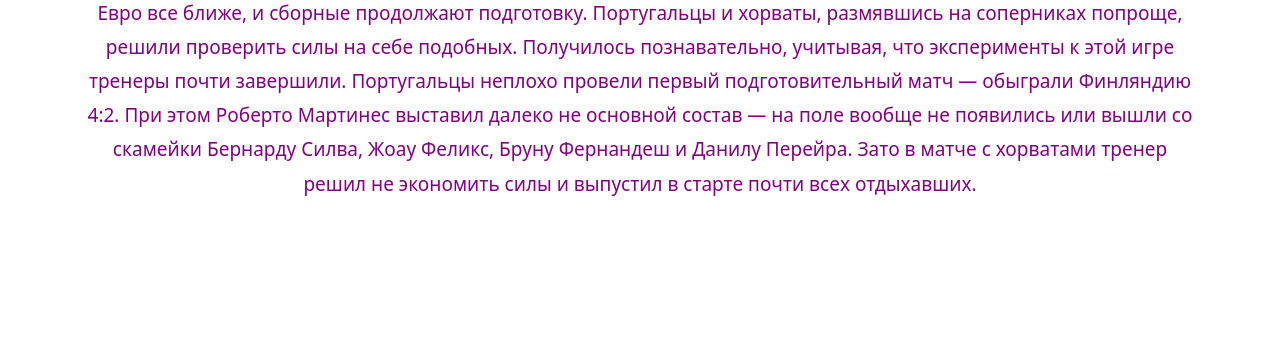
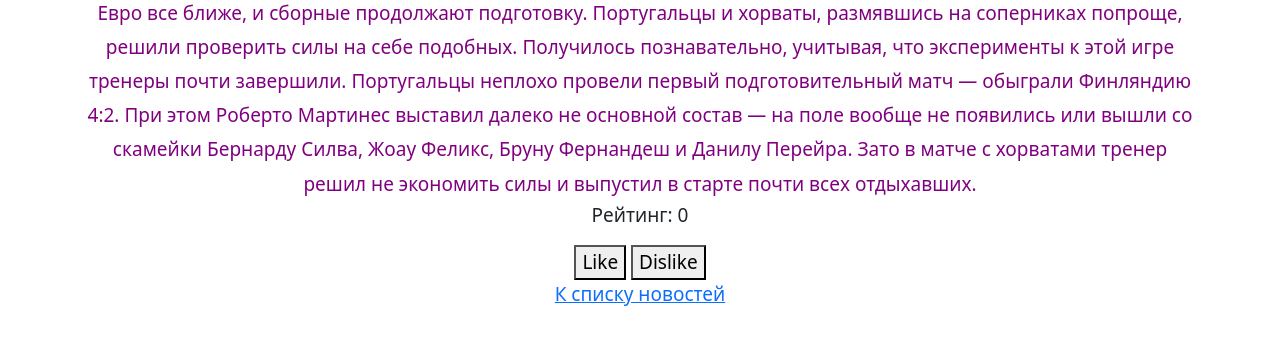
Before and after one commit to Link13-tech/NewsPaper1.0, a Django app: page /107 in a window 1280 px wide. Shown: the part 231-576 px from the top of the page. Run offline with Django 5.2, Linux system fonts and the light colour scheme; data comes from the database, SQL or seed files in the repository; both versions use the stored data as it was after the commit; parts of the project's set-up code (start-up, migrations or seed data) failed here and were passed over; some libraries are stand-ins or nearby versions.

Commit message:
st20 mod 32, adm(filters, actions, fields)

```diff
--- a/NewsPaper/news/models.py
+++ b/NewsPaper/news/models.py
@@ -46,6 +46,10 @@ class Post(models.Model):
     content = models.TextField()
     rating = models.IntegerField(default=0)
 
+    @property
+    def have_rating(self):
+        return self.rating > 0
+
     def __str__(self):
         return f'{self.title.title()}: {self.content[:20]}'
 
@@ -67,8 +71,8 @@ class Post(models.Model):
     def preview(self):
         return self.content[:124] + '...'
 
-    def get_absolute_url(self):
-        return reverse('news_detail', args=[str(self.id)])
+    # def get_absolute_url(self):
+    #     return reverse('news_detail', args=[str(self.id)])
 
 
 class PostCategory(models.Model):
--- a/NewsPaper/news/urls.py
+++ b/NewsPaper/news/urls.py
@@ -1,11 +1,13 @@
 from django.urls import path
 from .views import NewsList, NewsDetail, NewsSearch, NewsCreate, NewsUpdate, NewsDelete, ArticleCreate, ArticleUpdate, ArticleDelete, \
-    subscribe_to_category
+    subscribe_to_category, like_post, dislike_post
 from django.views.decorators.cache import cache_page
 
 urlpatterns = [
     path('', cache_page(60*1)(NewsList.as_view()), name='news_list'),
     path('<int:pk>', NewsDetail.as_view(), name='news_detail'),
+    path('post/<int:post_id>/like/', like_post, name='like_post'),
+    path('post/<int:post_id>/dislike/', dislike_post, name='dislike_post'),
     path('search/', NewsSearch.as_view(), name='news_search'),
     path('create/', NewsCreate.as_view(), name='news_create'),
     path('<int:pk>/edit/', NewsUpdate.as_view(), name='news_update'),
--- a/NewsPaper/news/views.py
+++ b/NewsPaper/news/views.py
@@ -68,6 +68,18 @@ class NewsDetail(DetailView):
             cache.set(f'news-{self.kwargs["pk"]}', obj)
 
         return obj
+
+
+def like_post(request, post_id):
+    post = get_object_or_404(Post, id=post_id)
+    post.like()
+    return redirect('news_detail', pk=post_id)
+
+
+def dislike_post(request, post_id):
+    post = get_object_or_404(Post, id=post_id)
+    post.dislike()
+    return redirect('news_detail', pk=post_id)
 
 
 class NewsSearch(ListView):
--- a/NewsPaper/templates/flatpages/new.html
+++ b/NewsPaper/templates/flatpages/new.html
@@ -13,4 +13,19 @@ News
     <div style="font-size: 19px; line-height: 1.8; color: #800080;">
         {{ post.content|censor }}
     </div>
+    <p>Рейтинг: {{ post.rating }}</p>
+
+    <form action="{% url 'like_post' post.id %}" method="post" style="display:inline;">
+        {% csrf_token %}
+        <button type="submit">Like</button>
+    </form>
+
+    <form action="{% url 'dislike_post' post.id %}" method="post" style="display:inline;">
+        {% csrf_token %}
+        <button type="submit">Dislike</button>
+    </form>
+
+    <div>
+        <a href="{% url 'news_list' %}">К списку новостей</a>
+    </div>
 {% endblock content %}
```
Also changed, not shown: NewsPaper/news/admin.py (+15 -1 lines), NewsPaper/templates/flatpages/news.html (+19 -1 lines), NewsPaper/db.sqlite3.
